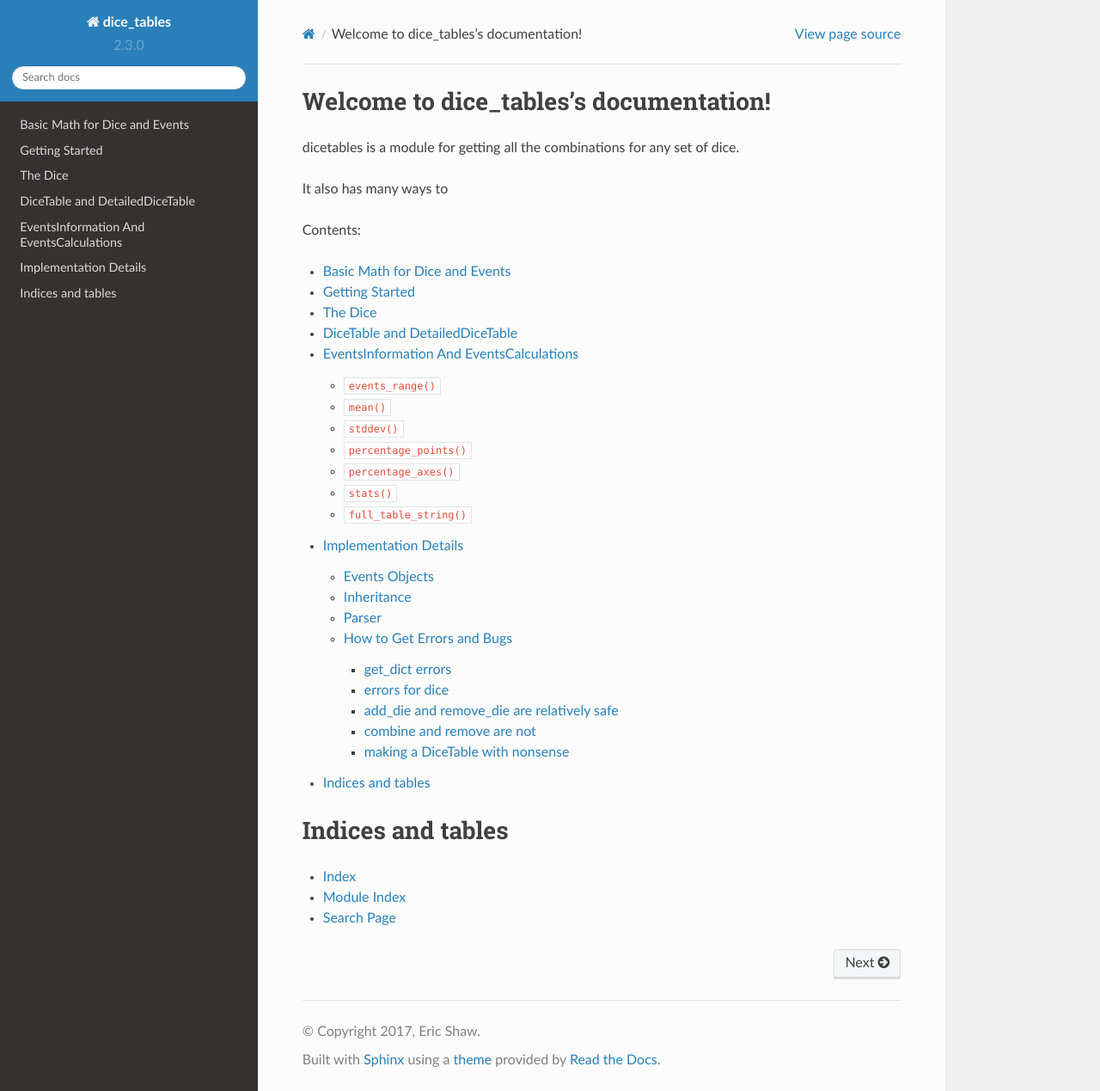
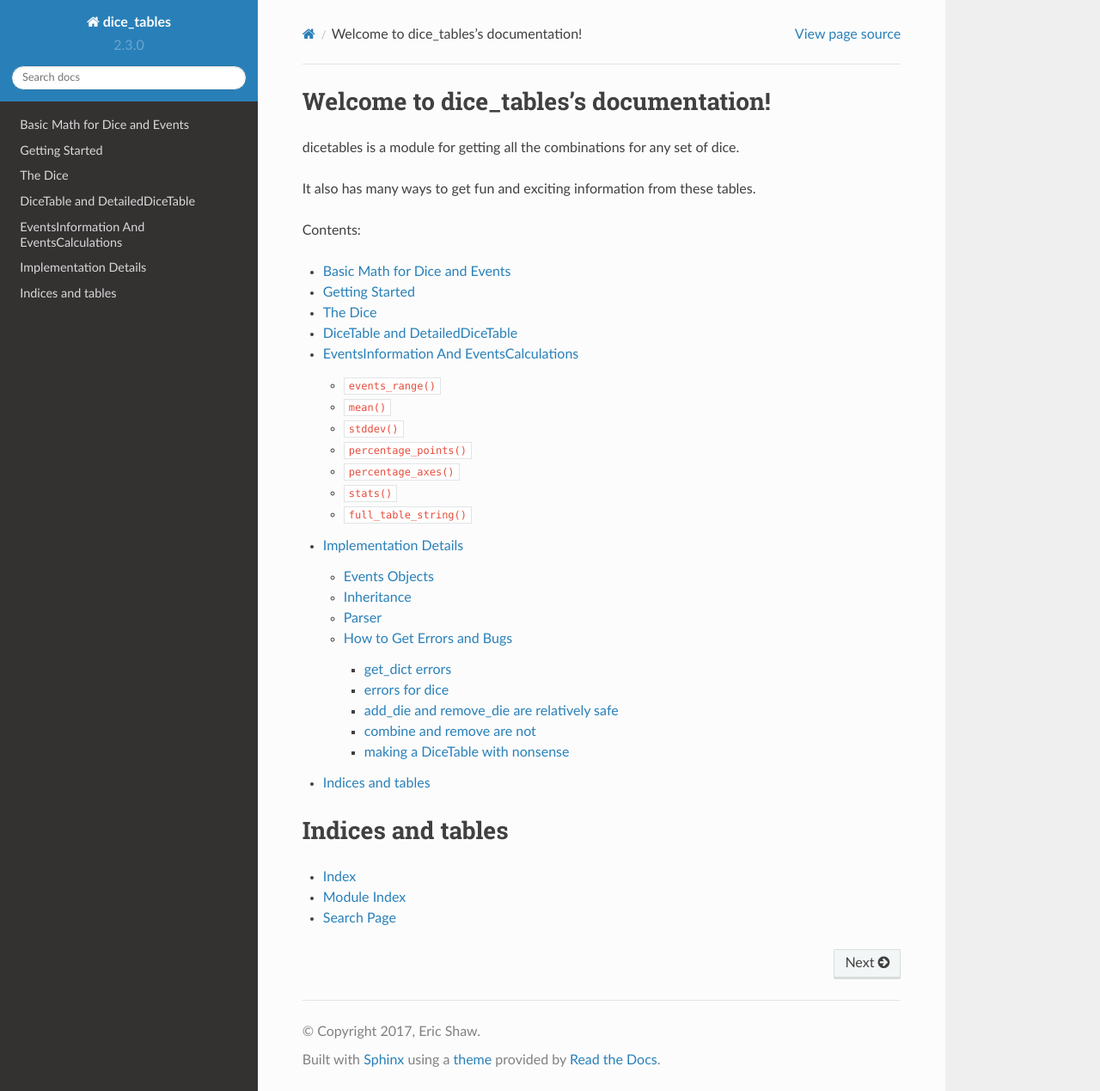
Before and after one commit to eric-s-s/dice-tables, a Sphinx documentation site: the page built from docs/index.rst, in a window 1280 px wide and 1269 px high. Shown: the whole window at 86% size. Built offline with Sphinx 7.4.7 and the Read the Docs theme 2.0.0, drawn with Linux system fonts in a browser that asks for light colours.

```diff
--- a/docs/conf.py
+++ b/docs/conf.py
@@ -17,9 +17,9 @@
 # add these directories to sys.path here. If the directory is relative to the
 # documentation root, use os.path.abspath to make it absolute, like shown here.
 #
-# import os
-# import sys
-# sys.path.insert(0, os.path.abspath('.'))
+import os
+import sys
+sys.path.insert(0, os.path.abspath('.'))
 
 # -- General configuration ------------------------------------------------
 
--- a/docs/index.rst
+++ b/docs/index.rst
@@ -10,7 +10,7 @@ Welcome to dice_tables's documentation!
 
 dicetables is a module for getting all the combinations for any set of dice.
 
-It also has many ways to
+It also has many ways to get fun and exciting information from these tables.
 
 
 Contents:
```
